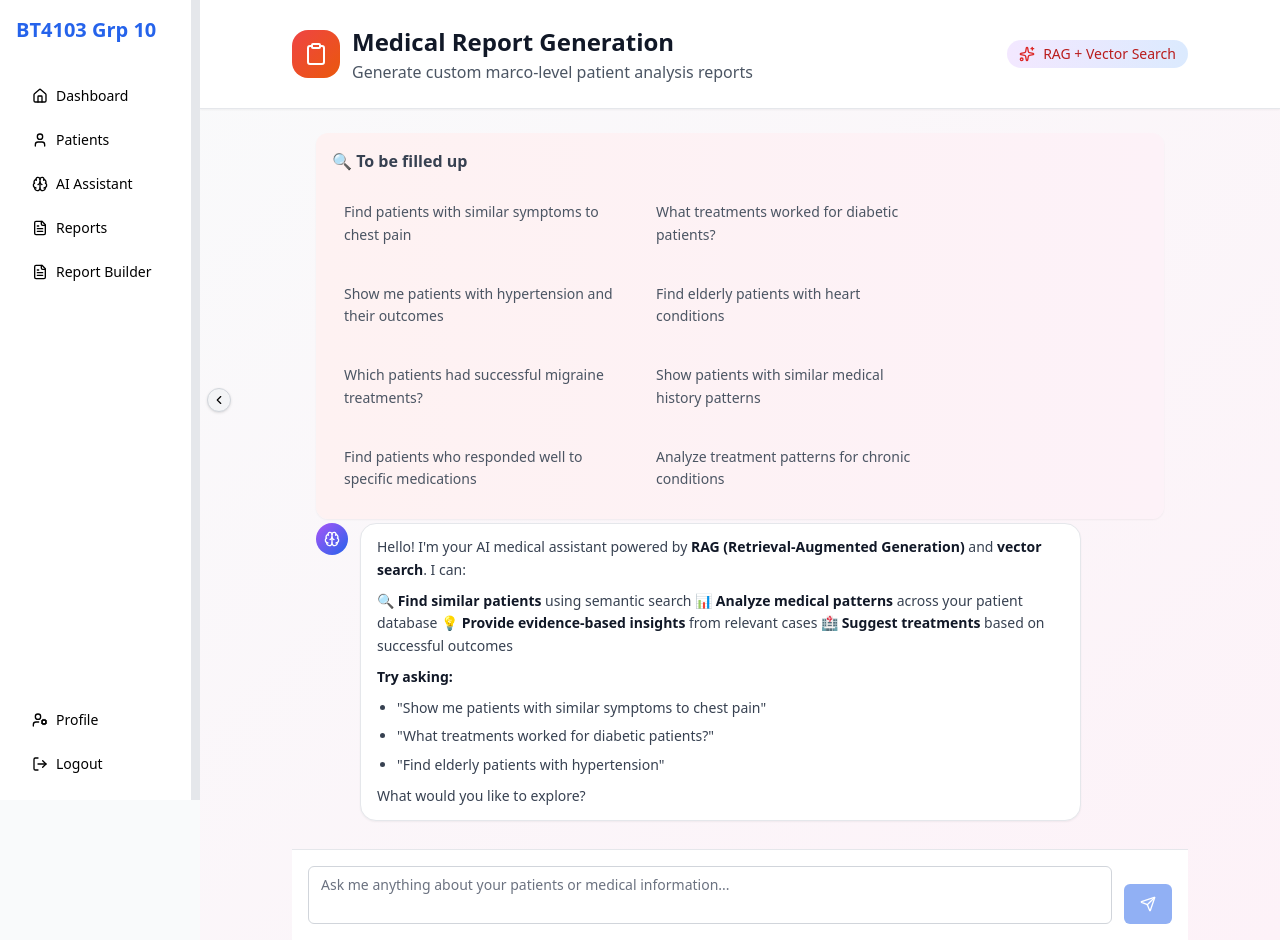
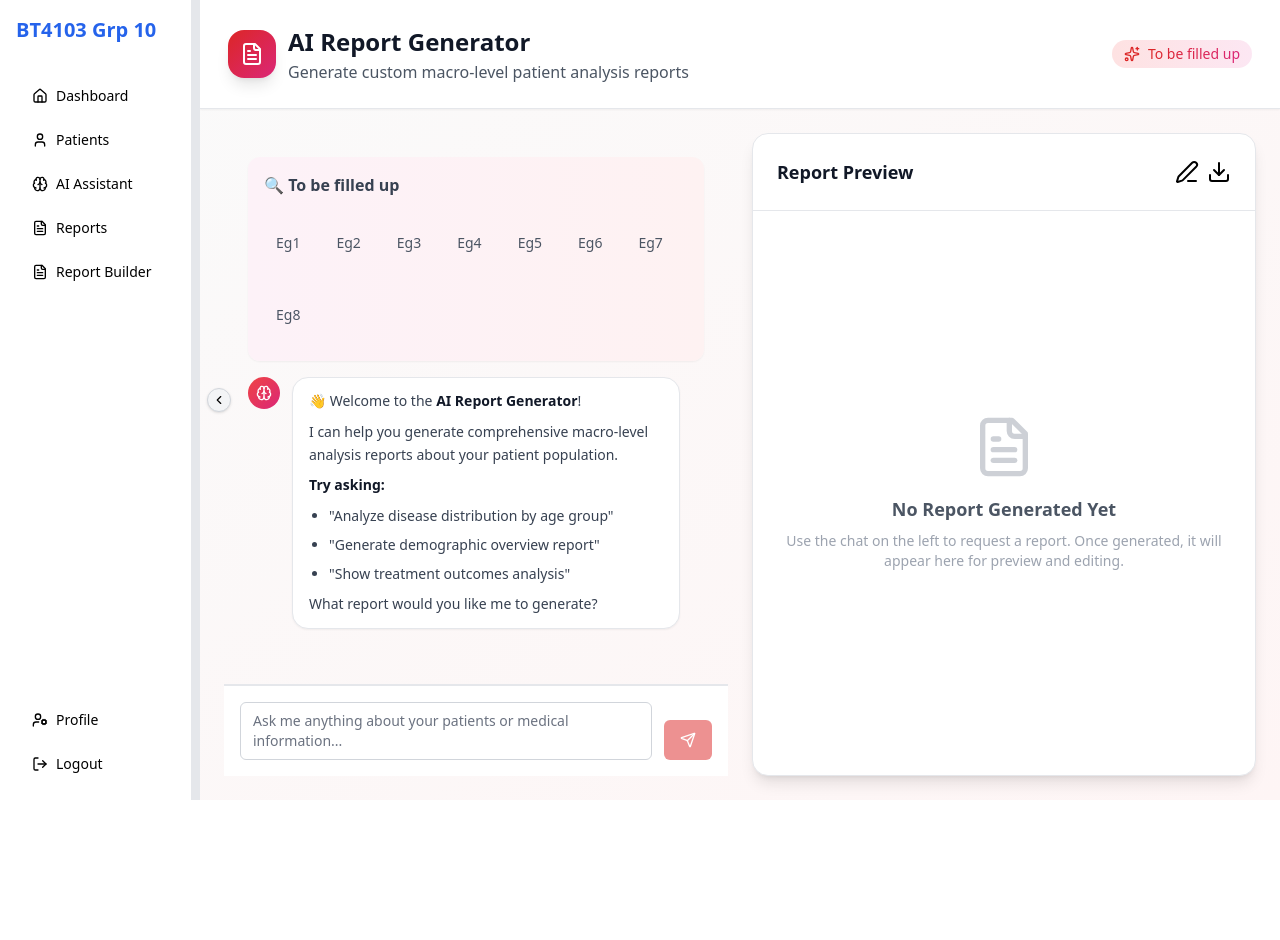
Before and after one commit to Maxxtucker/LLM-based-Clinical-Copilot-A-Generative-AI-Solution-for-Streamlining-Electronic-Health-Records, a React (Create React App) app in the folder my-react-app/: page /report-builder in a window 1280 px wide. After the commit the page ends 800 px from the top, so only its background shows below. Built offline with nearby package versions, Linux system fonts and the light colour scheme; no server answers; sample sign-in values are in the browser's storage.

Commit message:
refined report generation frontend, created chat components for report generation

```diff
--- /dev/null
+++ b/my-react-app/src/components/reports/ReportInput.jsx
@@ -0,0 +1,49 @@
+import React, { useState } from 'react';
+import { Button } from "../ui/button";
+import { Textarea } from "../ui/textarea";
+import { Send, Loader2 } from "lucide-react";
+
+export default function ChatInput({ onSendMessage, isLoading }) {
+  const [message, setMessage] = useState('');
+
+  const handleSubmit = (e) => {
+    e.preventDefault();
+    if (message.trim() && !isLoading) {
+      onSendMessage(message.trim());
+      setMessage('');
+    }
+  };
+
+  const handleKeyPress = (e) => {
+    if (e.key === 'Enter' && !e.shiftKey) {
+      e.preventDefault();
+      handleSubmit(e);
+    }
+  };
+
+  return (
+    <form onSubmit={handleSubmit} className="border-t border-neutral-200 bg-white p-4">
+      <div className="flex gap-3">
+        <Textarea
+          value={message}
+          onChange={(e) => setMessage(e.target.value)}
+          onKeyPress={handleKeyPress}
+          placeholder="Ask me anything about your patients or medical information..."
+          className="flex-1 min-h-[44px] max-h-[120px] resize-none border-neutral-300 focus:ring-red-500 focus:border-red-500"
+          disabled={isLoading}
+        />
+        <Button
+          type="submit"
+          disabled={!message.trim() || isLoading}
+          className="bg-red-600 hover:bg-red-700 px-4 py-2 self-end"
+        >
+          {isLoading ? (
+            <Loader2 className="w-4 h-4 animate-spin" />
+          ) : (
+            <Send className="w-4 h-4" />
+          )}
+        </Button>
+      </div>
+    </form>
+  );
+}
--- /dev/null
+++ b/my-react-app/src/components/reports/ReportMessage.jsx
@@ -0,0 +1,98 @@
+import React from 'react';
+import { motion } from "framer-motion";
+import { User, Bot, Brain } from "lucide-react";
+import ReactMarkdown from 'react-markdown';
+
+export default function ChatMessage({ message, isUser }) {
+  return (
+    <motion.div
+      initial={{ opacity: 0, y: 10 }}
+      animate={{ opacity: 1, y: 0 }}
+      transition={{ duration: 0.3 }}
+      className={`flex gap-3 mb-4 ${isUser ? 'justify-end' : 'justify-start'}`}
+    >
+      {!isUser && (
+        <div className="w-8 h-8 bg-gradient-to-br from-red-500 to-pink-600 rounded-full flex items-center justify-center flex-shrink-0">
+          <Brain className="w-4 h-4 text-white" />
+        </div>
+      )}
+
+      <div className={`max-w-[85%] ${isUser ? 'order-1' : 'order-2'}`}>
+        <div className={`rounded-2xl px-4 py-3 ${
+          isUser
+            ? 'bg-emerald-600 text-white ml-auto'
+            : 'bg-white border border-neutral-200 shadow-sm'
+        }`}>
+          {isUser ? (
+            <p className="text-sm leading-relaxed">{message}</p>
+          ) : (
+            <div className="text-sm leading-relaxed text-neutral-700 markdown-content">
+              <ReactMarkdown
+                components={{
+                  ul: ({ node, ...props }) => (
+                    <ul className="list-disc pl-5 space-y-1.5 my-2" {...props} />
+                  ),
+                  ol: ({ node, ...props }) => (
+                    <ol className="list-decimal pl-5 space-y-1.5 my-2" {...props} />
+                  ),
+                  li: ({ node, ...props }) => (
+                    <li className="text-neutral-700 leading-relaxed" {...props} />
+                  ),
+                  p: ({ node, ...props }) => (
+                    <p className="mb-2 last:mb-0" {...props} />
+                  ),
+                  strong: ({ node, ...props }) => (
+                    <strong className="font-semibold text-neutral-900" {...props} />
+                  ),
+                  h1: ({ node, ...props }) => (
+                    <h1 className="text-lg font-bold text-neutral-900 mt-3 mb-2" {...props} />
+                  ),
+                  h2: ({ node, ...props }) => (
+                    <h2 className="text-base font-bold text-neutral-900 mt-3 mb-2" {...props} />
+                  ),
+                  h3: ({ node, ...props }) => (
+                    <h3 className="text-sm font-bold text-neutral-900 mt-2 mb-1" {...props} />
+                  ),
+                  code: ({ node, inline, ...props }) =>
+                    inline ? (
+                      <code className="bg-neutral-100 text-neutral-800 px-1.5 py-0.5 rounded text-xs font-mono" {...props} />
+                    ) : (
+                      <code className="block bg-neutral-100 text-neutral-800 p-3 rounded-lg text-xs font-mono my-2 overflow-x-auto" {...props} />
+                    ),
+                  blockquote: ({ node, ...props }) => (
+                    <blockquote className="border-l-4 border-red-500 pl-4 py-1 my-2 text-neutral-600 italic" {...props} />
+                  ),
+                  table: ({ node, ...props }) => (
+                    <div className="overflow-x-auto my-2">
+                      <table className="min-w-full border border-neutral-200 rounded-lg" {...props} />
+                    </div>
+                  ),
+                  th: ({ node, ...props }) => (
+                    <th className="border border-neutral-200 bg-neutral-50 px-3 py-2 text-left font-semibold text-neutral-900" {...props} />
+                  ),
+                  td: ({ node, ...props }) => (
+                    <td className="border border-neutral-200 px-3 py-2 text-neutral-700" {...props} />
+                  ),
+                  a: ({ node, ...props }) => (
+                    <a className="text-red-600 hover:text-red-700 underline" target="_blank" rel="noopener noreferrer" {...props} />
+                  ),
+                  hr: ({ node, ...props }) => (
+                    <hr className="my-3 border-neutral-200" {...props} />
+                  ),
+                }}
+              >
+                {message}
+              </ReactMarkdown>
+            </div>
+          )}
+        </div>
+      </div>
+
+      {isUser && (
+        <div className="w-8 h-8 bg-gradient-to-br from-emerald-500 to-teal-600 rounded-full flex items-center justify-center flex-shrink-0 order-2">
+          <User className="w-4 h-4 text-white" />
+        </div>
+      )}
+    </motion.div>
+  );
+}
--- a/my-react-app/src/components/reports/ReportPrompts.jsx
+++ b/my-react-app/src/components/reports/ReportPrompts.jsx
@@ -3,19 +3,19 @@ import { Button } from "../ui/button";
 import { Card } from "../ui/card";
 
 const quickPrompts = [
-  "Find patients with similar symptoms to chest pain",
-  "What treatments worked for diabetic patients?",
-  "Show me patients with hypertension and their outcomes",
-  "Find elderly patients with heart conditions",
-  "Which patients had successful migraine treatments?",
-  "Show patients with similar medical history patterns",
-  "Find patients who responded well to specific medications",
-  "Analyze treatment patterns for chronic conditions"
+  "Eg1",
+  "Eg2",
+  "Eg3",
+  "Eg4",
+  "Eg5",
+  "Eg6",
+  "Eg7",
+  "Eg8"
 ];
 
 export default function ReportPrompts({ onPromptSelect, isLoading }) {
   return (
-    <Card className="p-4 bg-gradient-to-r from-red-50 to-pink-50 border-0">
+    <Card className="p-4 bg-gradient-to-r from-pink-50 to-red-50 border-0">
       <h3 className="font-semibold text-neutral-700 mb-4 text-base">🔍 To be filled up</h3>
       <div className="flex flex-wrap gap-3">
         {quickPrompts.map((prompt, index) => (
--- a/my-react-app/src/pages/AIAssistant.jsx
+++ b/my-react-app/src/pages/AIAssistant.jsx
@@ -117,7 +117,7 @@ export default function AIAssistant() {
         transition={{ duration: 0.4 }}
         className="bg-white border-b border-neutral-200 p-6 shadow-sm"
       >
-        <div className="max-w-4xl mx-auto">
+        <div className="max-w-5xl mx-auto">
           <div className="flex items-center gap-3">
             <div className="w-12 h-12 bg-gradient-to-br from-purple-500 to-blue-600 rounded-xl flex items-center justify-center">
               <Brain className="w-6 h-6 text-white" />
@@ -137,7 +137,7 @@ export default function AIAssistant() {
       </motion.div>
 
       {/* Chat Container */}
-      <div className="flex-1 flex flex-col max-w-4xl mx-auto w-full">
+      <div className="flex-1 flex flex-col max-w-5xl mx-auto w-full">
         {/* Messages Area */}
         <div className="flex-1 overflow-y-auto p-6 space-y-1">
           {messages.length === 1 && (
--- a/my-react-app/src/pages/ReportGenerator.jsx
+++ b/my-react-app/src/pages/ReportGenerator.jsx
@@ -1,19 +1,27 @@
 import React, { useState, useRef, useEffect } from "react";
-import { Brain, Sparkles, Clipboard} from "lucide-react";
+import { Brain, Sparkles, FileText, Edit3, Download, Save, X } from "lucide-react";
 import { motion } from "framer-motion";
-import ChatMessage from "../components/chat/ChatMessage";
-import ChatInput from "../components/chat/ChatInput";
+import ReportMessage from "../components/reports/ReportMessage";
+import { Button } from "../components/ui/button";
+
+import ReportInput from "../components/reports/ReportInput";
 import ReportPrompts from "../components/reports/ReportPrompts";
 import { generateRAGPatientInsights, classifyQuery } from "../services/RAGService";
 
-export default function AIAssistant() {
+export default function ReportGenerator() {
   const [messages, setMessages] = useState([
     {
-      text: "Hello! I'm your AI medical assistant powered by **RAG (Retrieval-Augmented Generation)** and **vector search**. I can:\n\n🔍 **Find similar patients** using semantic search\n📊 **Analyze medical patterns** across your patient database\n💡 **Provide evidence-based insights** from relevant cases\n🏥 **Suggest treatments** based on successful outcomes\n\n**Try asking:**\n- \"Show me patients with similar symptoms to chest pain\"\n- \"What treatments worked for diabetic patients?\"\n- \"Find elderly patients with hypertension\"\n\nWhat would you like to explore?",
+      text: "👋 Welcome to the **AI Report Generator**!\n\nI can help you generate comprehensive macro-level analysis reports about your patient population.\n\n**Try asking:**\n- \"Analyze disease distribution by age group\"\n- \"Generate demographic overview report\"\n- \"Show treatment outcomes analysis\"\n\nWhat report would you like me to generate?",
       isUser: false
     }
   ]);
   const [isLoading, setIsLoading] = useState(false);
+
+  // Report editing state
+  const [generatedReport, setGeneratedReport] = useState("");
+  const [editedReport, setEditedReport] = useState("");
+  const [isEditing, setIsEditing] = useState(false);
+
   const messagesEndRef = useRef(null);
 
   const scrollToBottom = () => {
@@ -25,12 +33,10 @@ export default function AIAssistant() {
   }, [messages]);
 
   const handleSendMessage = async (userMessage) => {
-    // Add user message to chat
     setMessages(prev => [...prev, { text: userMessage, isUser: true }]);
     setIsLoading(true);
 
     try {
-      // Get all patient data to provide context
       const apiResponse = await fetch('/api/patients');
       let patients = [];
 
@@ -38,7 +44,7 @@ export default function AIAssistant() {
         const data = await apiResponse.json();
         patients = data;
       } else {
-        // Fallback to mock data if API fails
+        // Fallback mock data
         patients = [
           {
             id: 1,
@@ -53,11 +59,7 @@ export default function AIAssistant() {
             medical_history: "Hypertension",
             current_medications: "Paracetamol",
             allergies: "Penicillin",
-            vital_signs: {
-              blood_pressure: "120/80",
-              heart_rate: "75",
-              temperature: "36.8°C"
-            },
+            vital_signs: { blood_pressure: "120/80", heart_rate: "75", temperature: "36.8°C" },
             diagnosis: "Migraine",
             treatment_plan: "Lifestyle modification, pain management",
             ai_summary: true,
@@ -75,11 +77,7 @@ export default function AIAssistant() {
             medical_history: "Hyperlipidemia",
             current_medications: "Atorvastatin",
             allergies: "None",
-            vital_signs: {
-              blood_pressure: "135/85",
-              heart_rate: "88",
-              temperature: "37.1°C"
-            },
+            vital_signs: { blood_pressure: "135/85", heart_rate: "88", temperature: "37.1°C" },
             diagnosis: "Angina",
             treatment_plan: "Further cardiac evaluation",
             ai_summary: false,
@@ -87,20 +85,22 @@ export default function AIAssistant() {
         ];
       }
 
-      // Classify the query to understand intent
       const queryClassification = classifyQuery(userMessage);
       console.log('Query classified as:', queryClassification);
 
-      // Use RAG-enhanced AI to generate insights with vector search context
-      console.log('🔍 Using RAG-enhanced AI with vector search for:', userMessage);
       const aiResponse = await generateRAGPatientInsights(patients, userMessage);
       console.log('✅ RAG-enhanced AI response received');
+
       setMessages(prev => [...prev, { text: aiResponse, isUser: false }]);
+
+      // Update the report preview
+      setGeneratedReport(aiResponse);
+      setEditedReport(aiResponse);
 
     } catch (error) {
       console.error('Error getting AI response:', error);
       setMessages(prev => [...prev, {
-        text: "I apologize, but I encountered an error while processing your request. Please try again.",
+        text: "I encountered an error while processing your request. Please try again.",
         isUser: false
       }]);
     }
@@ -108,8 +108,36 @@ export default function AIAssistant() {
     setIsLoading(false);
   };
 
+  const handleEdit = () => setIsEditing(true);
+  const handleSaveEdit = () => { setGeneratedReport(editedReport); setIsEditing(false); };
+  const handleCancelEdit = () => { setEditedReport(generatedReport); setIsEditing(false); };
+
+  const exportToPDF = () => {
+    const printWindow = window.open('', '_blank');
+    const reportContent = isEditing ? editedReport : generatedReport;
+    const htmlContent = reportContent
+      .replace(/^### (.*$)/gim, '<h3>$1</h3>')
+      .replace(/^## (.*$)/gim, '<h2>$1</h2>')
+      .replace(/^# (.*$)/gim, '<h1>$1</h1>')
+      .replace(/\*\*(.*)\*\*/gim, '<strong>$1</strong>')
+      .replace(/\*(.*)\*/gim, '<em>$1</em>')
+      .replace(/\n/gim, '<br>');
+
+    printWindow.document.write(`
+      <!DOCTYPE html>
+      <html>
+        <head>
+          <title>Medical Report - MediSynth AI</title>
+        </head>
+        <body>${htmlContent}</body>
+      </html>
+    `);
+    printWindow.document.close();
+    setTimeout(() => printWindow.print(), 250);
+  };
+
   return (
-    <div className="min-h-screen flex flex-col bg-gradient-to-br from-neutral-50 to-pink-50">
+    <div className="min-h-screen flex flex-col bg-gradient-to-br from-[#fafafa] to-[#FEF5F5]">
       {/* Header */}
       <motion.div
         initial={{ opacity: 0, y: -20 }}
@@ -117,67 +145,51 @@ export default function AIAssistant() {
         transition={{ duration: 0.4 }}
         className="bg-white border-b border-neutral-200 p-6 shadow-sm"
       >
-        <div className="max-w-4xl mx-auto">
-          <div className="flex items-center gap-3">
-            <div className="w-12 h-12 bg-gradient-to-br from-red-500 to-orange-600 rounded-xl flex items-center justify-center">
-              <Clipboard className="w-6 h-6 text-white" />
+        <div className="max-w-5xl mx-auto flex items-center gap-3">
+          <div className="w-12 h-12 bg-gradient-to-br from-red-600 to-pink-600 rounded-xl flex items-center justify-center shadow-lg">
+            <FileText className="w-6 h-6 text-white" />
           </div>
           <div>
-              <h1 className="text-2xl font-bold text-neutral-900"> Medical Report Generation</h1>
-              <p className="text-neutral-600">Generate custom marco-level patient analysis reports</p>
+            <h1 className="text-2xl font-bold text-neutral-900">AI Report Generator</h1>
+            <p className="text-neutral-600">Generate custom macro-level patient analysis reports</p>
           </div>
-            <div className="ml-auto">
-              <div className="flex items-center gap-2 bg-gradient-to-r from-purple-100 to-blue-100 px-3 py-1 rounded-full">
+          <div className="ml-auto flex items-center gap-2 bg-gradient-to-r from-red-100 to-pink-100 px-3 py-1 rounded-full">
             <Sparkles className="w-4 h-4 text-red-600" />
-                <span className="text-sm font-medium text-red-700">RAG + Vector Search</span>
-              </div>
-            </div>
+            <span className="text-sm font-medium bg-gradient-to-r from-red-600 to-pink-600 bg-clip-text text-transparent">
+              To be filled up
+            </span>
           </div>
         </div>
       </motion.div>
 
-      {/* Chat Container */}
-      <div className="flex-1 flex flex-col max-w-4xl mx-auto w-full">
-        {/* Messages Area */}
-        <div className="flex-1 overflow-y-auto p-6 space-y-1">
+      {/* Main Split View */}
+      <div className="flex-1 flex max-w-[1800px] mx-auto w-full gap-6 p-6">
+        {/* Left Side - Chat */}
+        <div className="w-1/2 flex flex-col overflow-hidden">
+          <div className="flex-1 overflow-y-auto p-6 space-y-4">
             {messages.length === 1 && (
-            <motion.div
-              initial={{ opacity: 0, y: 20 }}
-              animate={{ opacity: 1, y: 0 }}
-              transition={{ duration: 0.4, delay: 0.2 }}
-            >
-              <ReportPrompts
-                onPromptSelect={handleSendMessage}
-                isLoading={isLoading}
-              />
+              <motion.div initial={{ opacity: 0, y: 20 }} animate={{ opacity: 1, y: 0 }} transition={{ duration: 0.4, delay: 0.2 }}>
+                <ReportPrompts onPromptSelect={handleSendMessage} isLoading={isLoading} />
               </motion.div>
             )}
 
             {messages.map((message, index) => (
-            <ChatMessage
-              key={index}
-              message={message.text}
-              isUser={message.isUser}
-            />
+              <ReportMessage key={index} message={message.text} isUser={message.isUser} />
             ))}
 
             {isLoading && (
-            <motion.div
-              initial={{ opacity: 0 }}
-              animate={{ opacity: 1 }}
-              className="flex gap-3 mb-4"
-            >
-              <div className="w-8 h-8 bg-gradient-to-br from-purple-500 to-blue-600 rounded-full flex items-center justify-center">
-                <Clipboard className="w-4 h-4 text-white" />
+              <motion.div initial={{ opacity: 0 }} animate={{ opacity: 1 }} className="flex gap-3 mb-4">
+                <div className="w-8 h-8 bg-gradient-to-br from-rose-500 via-pink-500 to-orange-500 rounded-full flex items-center justify-center flex-shrink-0 shadow-md">
+                  <Brain className="w-4 h-4 text-white" />
                 </div>
-              <div className="bg-white border border-neutral-200 rounded-2xl px-4 py-3 shadow-sm">
+                <div className="bg-neutral-50 border border-rose-200 rounded-2xl px-4 py-3">
                   <div className="flex items-center gap-2">
                     <div className="flex space-x-1">
-                    <div className="w-2 h-2 bg-purple-500 rounded-full animate-bounce"></div>
-                    <div className="w-2 h-2 bg-purple-500 rounded-full animate-bounce" style={{ animationDelay: '0.1s' }}></div>
-                    <div className="w-2 h-2 bg-purple-500 rounded-full animate-bounce" style={{ animationDelay: '0.2s' }}></div>
+                      <div className="w-2 h-2 bg-gradient-to-r from-rose-500 to-orange-500 rounded-full animate-bounce"></div>
+                      <div className="w-2 h-2 bg-gradient-to-r from-pink-500 to-rose-500 rounded-full animate-bounce" style={{ animationDelay: '0.1s' }}></div>
+                      <div className="w-2 h-2 bg-gradient-to-r from-orange-500 to-amber-500 rounded-full animate-bounce" style={{ animationDelay: '0.2s' }}></div>
                     </div>
-                  <span className="text-sm text-neutral-500">Searching vector database and analyzing patient data...</span>
+                    <span className="text-sm text-neutral-600">Analyzing patient data and generating report...</span>
                   </div>
                 </div>
               </motion.div>
@@ -185,12 +197,50 @@ export default function AIAssistant() {
 
             <div ref={messagesEndRef} />
           </div>
+          <div className="border-t border-neutral-200">
+            <ReportInput onSendMessage={handleSendMessage} isLoading={isLoading} />
+          </div>
+        </div>
 
-        {/* Chat Input */}
-        <ChatInput
-          onSendMessage={handleSendMessage}
-          isLoading={isLoading}
+
+        {/* Right Side - Report Preview */}
+        <div className="w-1/2 flex flex-col bg-white rounded-xl shadow-lg border border-neutral-200 overflow-hidden">
+          <div className="p-6 flex items-center justify-between border-b border-neutral-200">
+            <h2 className="text-lg font-bold text-neutral-900"> Report Preview</h2>
+            <div className="flex gap-2">
+              {!isEditing && <button onClick={handleEdit}><Edit3 /></button>}
+              {isEditing && (
+                <>
+                  <button onClick={handleSaveEdit}><Save /></button>
+                  <button onClick={handleCancelEdit}><X /></button>
+                </>
+              )}
+              <button onClick={exportToPDF}><Download /></button>
+            </div>
+          </div>
+            <div className="p-6 flex-1 overflow-y-auto">
+              {!generatedReport ? (
+                <div className="h-full flex flex-col items-center justify-center text-center text-neutral-400">
+                  <FileText className="w-16 h-16 mb-4 opacity-50" />
+                  <h3 className="text-lg font-semibold text-neutral-600 mb-2">No Report Generated Yet</h3>
+                  <p className="text-sm max-w-md">
+                    Use the chat on the left to request a report. Once generated, it will appear here for preview and editing.
+                  </p>
+                </div>
+              ) : isEditing ? (
+                <textarea
+                  className="w-full h-full border border-neutral-300 p-4 rounded-lg"
+                  value={editedReport}
+                  onChange={(e) => setEditedReport(e.target.value)}
                 />
+              ) : (
+                <div
+                  className="prose max-w-none"
+                  dangerouslySetInnerHTML={{ __html: generatedReport.replace(/\n/g, "<br>") }}
+                />
+              )}
+            </div>
+        </div>
       </div>
     </div>
   );
```
Lines whose indentation alone changed are shown as unchanged.
